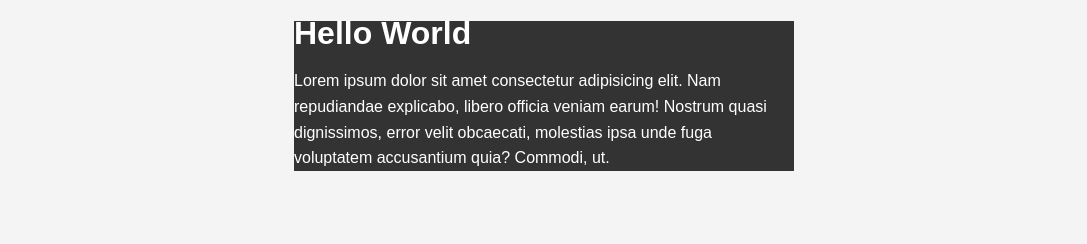
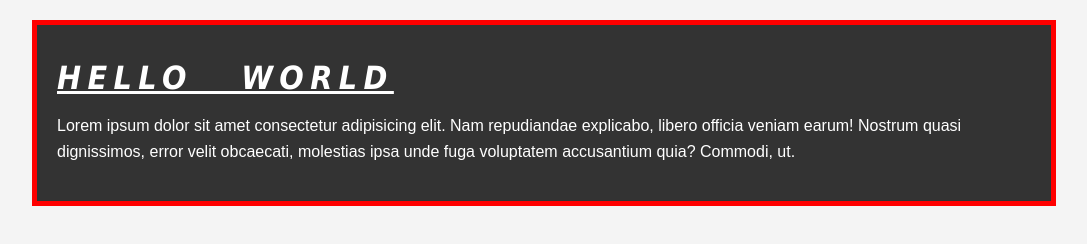
Before and after one commit to jlb3n5/CSS-Crash-Course, a plain HTML site: page index.html in a window 1280 px wide. Shown: the whole page, without its empty margins (96-1183 px from the left). Drawn offline with Linux system fonts and the light colour scheme.

Commit message:
Added more formatting to style.css

```diff
--- a/css/style.css
+++ b/css/style.css
@@ -1,3 +1,10 @@
+/*
+*{
+    margin:0;
+    padding:0;
+}
+*/
+
 body {
   background-color: #f4f4f4;
   color: #555555;
@@ -15,11 +22,44 @@ body {
 }
 
 .container{
-    width:500px;
+    width:80%;
     margin:auto;
 }
 
 .box-1{
     background-color: #333;
     color:#fff;
+
+    border-right:5px red solid;
+    border-left:5px red solid;
+    border-top:5px red solid;
+    border-bottom:5px red solid;
+    border-width:3px;
+    border-bottom-width: 10px;
+    border-top-style: dotted;
+
+    /*******************/
+
+    border:5px red solid;
+
+    padding-top:20px;
+    padding-bottom:20px;
+    padding-right:20px;
+    padding-left:20px;
+
+    /* Same as above*/
+    padding:20px;
+
+    margin-top:20px;
+    margin:20px 0;
 }
+
+.box-1 h1{
+    font-family: Tahoma;
+    font-weight: 800;
+    font-style:italic;
+    text-decoration:underline;
+    text-transform:uppercase;
+    letter-spacing:0.2em;
+    word-spacing: 1em;
+}
```
